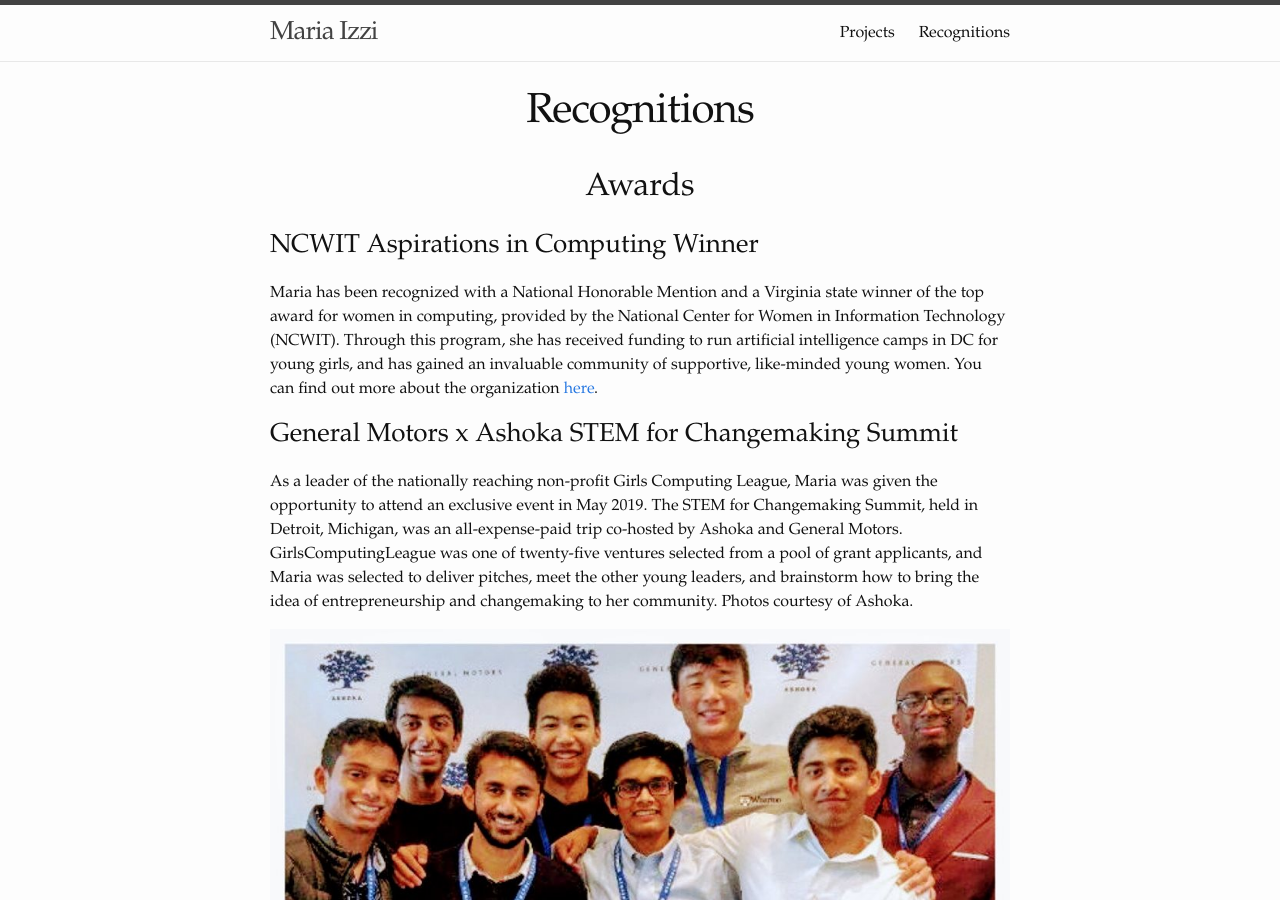
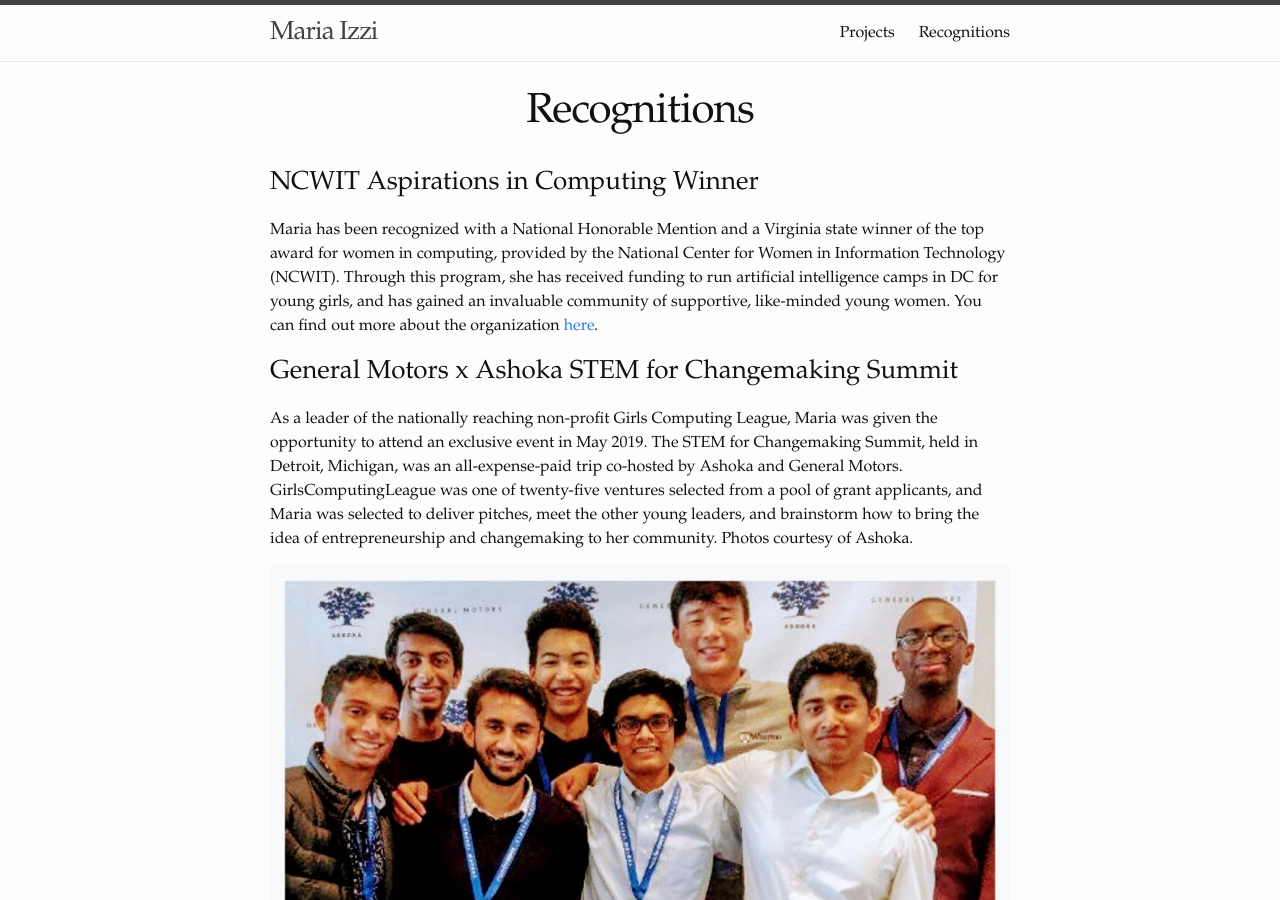
Before and after one commit to maria-izzi/maria-izzi.github.io, a Jekyll site: the page built from recognitions.html, in a window 1280 px wide and 900 px high. Built offline with Jekyll 4.4.1, drawn with Linux system fonts in a browser that asks for light colours.

Commit message:
Update recognitions.html

```diff
--- a/recognitions.html
+++ b/recognitions.html
@@ -3,7 +3,6 @@
 title: Recognitions
 permalink: /recognitions/
 ---
-<h2> Awards </h2>
 <h3> NCWIT Aspirations in Computing Winner </h3>
 <p>
   Maria has been recognized with a National Honorable Mention and a Virginia state winner of the top award for women in computing, provided by the National Center for Women in Information Technology (NCWIT). Through this program, she has received funding to run artificial intelligence camps in DC for young girls, and has gained an invaluable community of supportive, like-minded young women. You can find out more about the organization <a href="https://www.aspirations.org/blog/four-hundred-us-high-school-women-are-recognized-technological-achievements-0?mc_cid=cb4691eeb0&mc_eid=b04a4fb961">here</a>.
```
